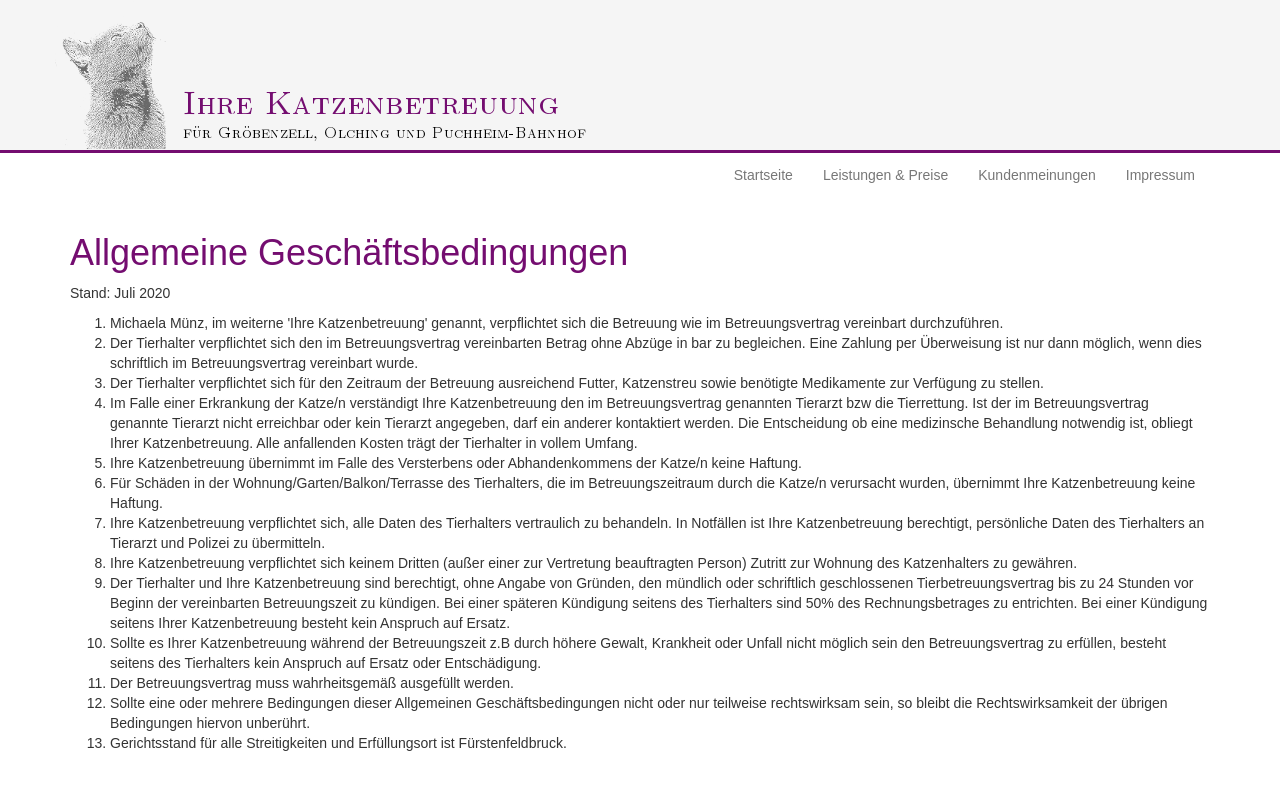
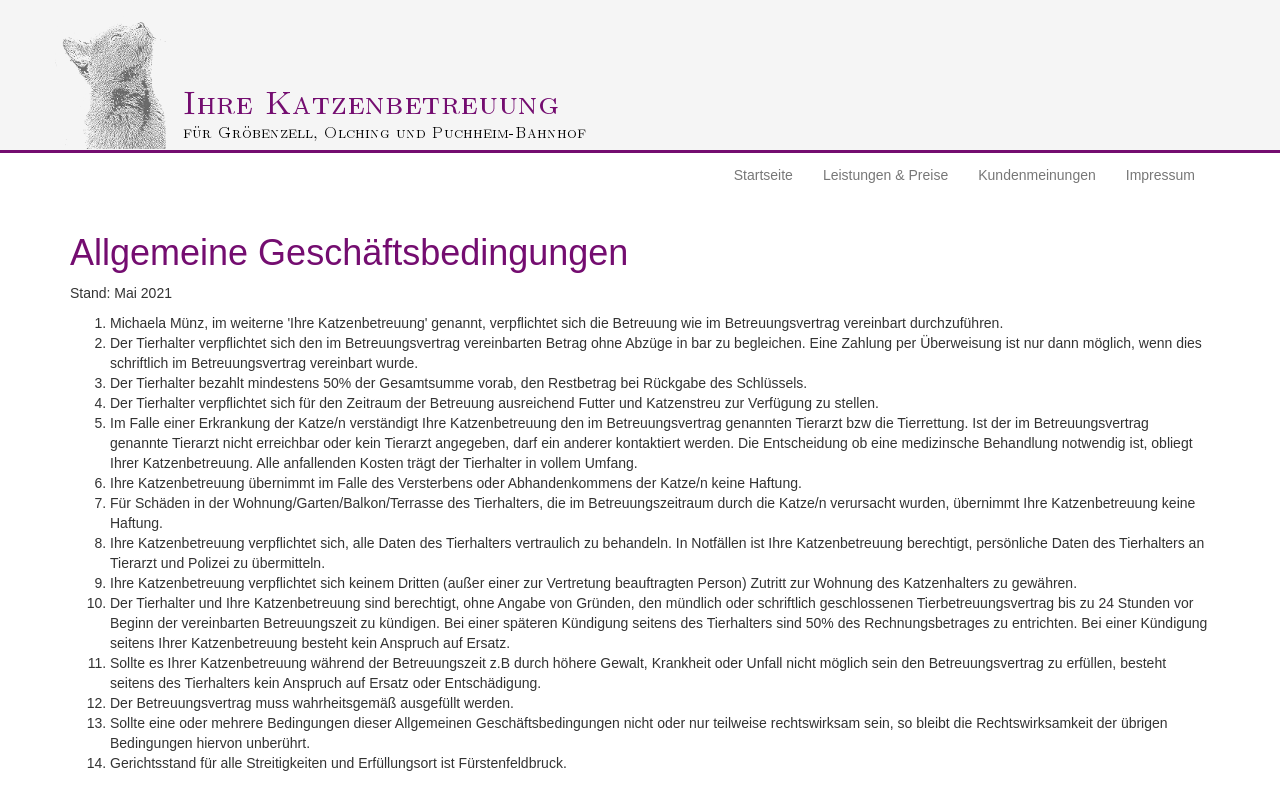
Before and after one commit to ihrekatzenbetreuung/ihrekatzenbetreuung.github.io, a plain HTML site: page agb.html in a window 1280 px wide. Shown: the top 800 px of the page. Drawn offline with Linux system fonts and the light colour scheme; a web font is replaced by a local one.

Commit message:
Term added

```diff
--- a/agb.html
+++ b/agb.html
@@ -85,15 +85,16 @@
 
 <div class="container logo">
     <h1>Allgemeine Geschäftsbedingungen</h1>
-    <p>Stand: Juli 2020</p>
+    <p>Stand: Mai 2021</p>
     <ol>
         <li>Michaela Münz, im weiterne 'Ihre Katzenbetreuung' genannt, verpflichtet sich die Betreuung wie im Betreuungsvertrag
             vereinbart durchzuführen.</li>
         <li>Der Tierhalter verpflichtet sich den im Betreuungsvertrag vereinbarten Betrag ohne Abzüge in bar
             zu begleichen. Eine Zahlung per Überweisung ist nur dann möglich, wenn dies schriftlich im Betreuungsvertrag vereinbart wurde.<br>
         </li>
-        <li>Der Tierhalter verpflichtet sich für den Zeitraum der Betreuung ausreichend Futter,
-            Katzenstreu sowie benötigte Medikamente zur Verfügung zu stellen.</li>
+        <li>Der Tierhalter bezahlt mindestens 50% der Gesamtsumme vorab, den Restbetrag bei Rückgabe des Schlüssels.</li>
+        <li>Der Tierhalter verpflichtet sich für den Zeitraum der Betreuung ausreichend Futter und
+            Katzenstreu zur Verfügung zu stellen.</li>
         <li>Im
             Falle einer Erkrankung der Katze/n verständigt Ihre Katzenbetreuung
             den im Betreuungsvertrag genannten Tierarzt bzw die Tierrettung. Ist der im Betreuungsvertrag
```
